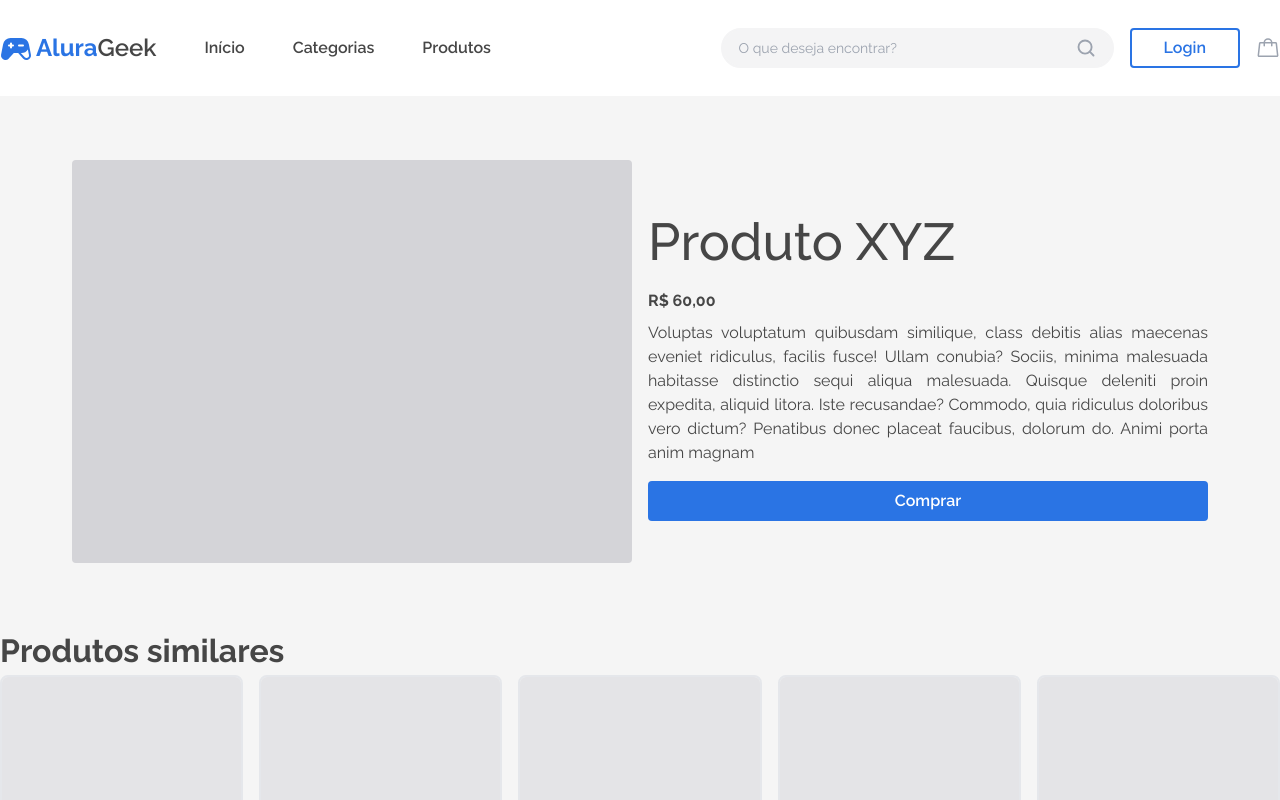
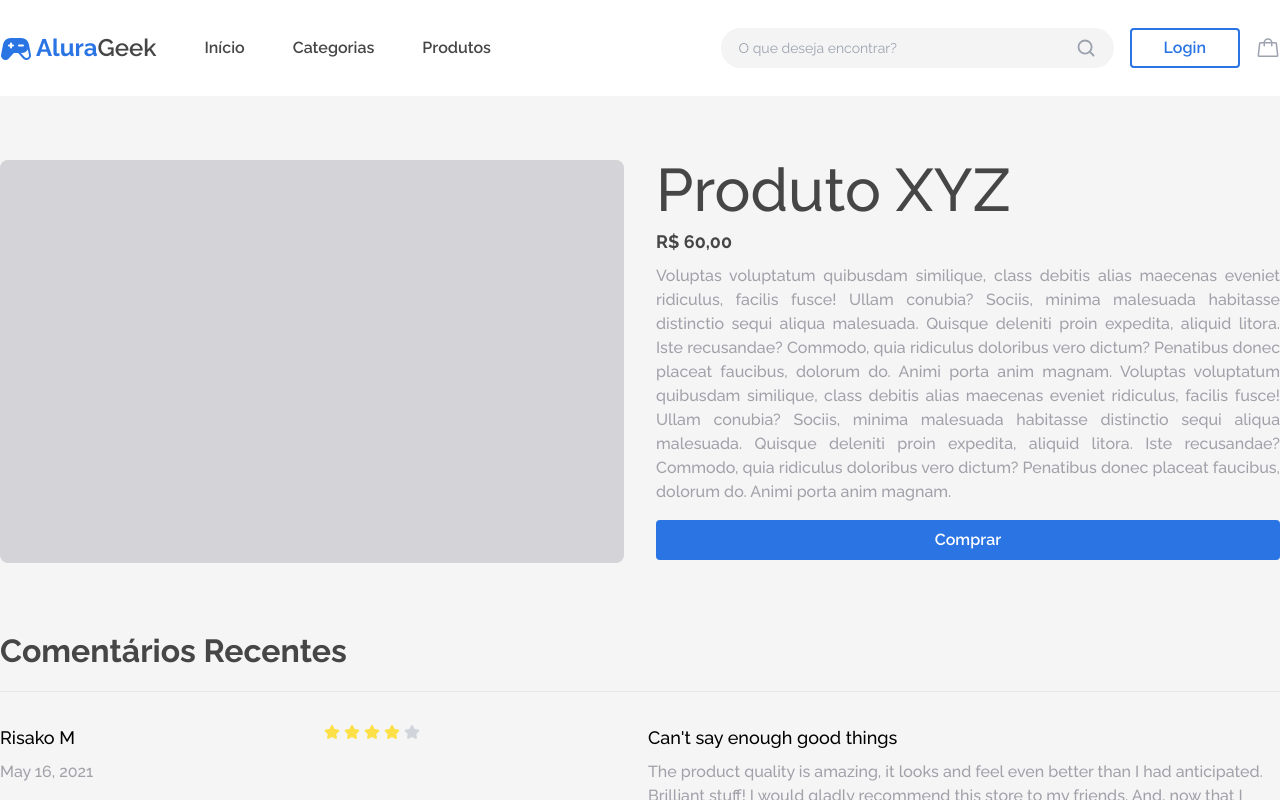
Before and after one commit to paulovictor11/alurageek, a Next.js app: page /produto/xyz in a window 1280 px wide. Shown: the top 800 px of the page. Built offline with nearby package versions, Linux system fonts and the light colour scheme.

Commit message:
style: :art: Página de Produto
Ajustando algumas estilizações e adicionando aréa de comentários recentes

```diff
--- /dev/null
+++ b/src/components/Rating.tsx
@@ -0,0 +1,53 @@
+export type Props = {};
+
+export function Rating(props: Props) {
+    return (
+        <div className="flex items-center space-x-1">
+            <svg
+                className="w-4 h-4 text-yellow-300"
+                aria-hidden="true"
+                xmlns="http://www.w3.org/2000/svg"
+                fill="currentColor"
+                viewBox="0 0 22 20"
+            >
+                <path d="M20.924 7.625a1.523 1.523 0 0 0-1.238-1.044l-5.051-.734-2.259-4.577a1.534 1.534 0 0 0-2.752 0L7.365 5.847l-5.051.734A1.535 1.535 0 0 0 1.463 9.2l3.656 3.563-.863 5.031a1.532 1.532 0 0 0 2.226 1.616L11 17.033l4.518 2.375a1.534 1.534 0 0 0 2.226-1.617l-.863-5.03L20.537 9.2a1.523 1.523 0 0 0 .387-1.575Z" />
+            </svg>
+            <svg
+                className="w-4 h-4 text-yellow-300"
+                aria-hidden="true"
+                xmlns="http://www.w3.org/2000/svg"
+                fill="currentColor"
+                viewBox="0 0 22 20"
+            >
+                <path d="M20.924 7.625a1.523 1.523 0 0 0-1.238-1.044l-5.051-.734-2.259-4.577a1.534 1.534 0 0 0-2.752 0L7.365 5.847l-5.051.734A1.535 1.535 0 0 0 1.463 9.2l3.656 3.563-.863 5.031a1.532 1.532 0 0 0 2.226 1.616L11 17.033l4.518 2.375a1.534 1.534 0 0 0 2.226-1.617l-.863-5.03L20.537 9.2a1.523 1.523 0 0 0 .387-1.575Z" />
+            </svg>
+            <svg
+                className="w-4 h-4 text-yellow-300"
+                aria-hidden="true"
+                xmlns="http://www.w3.org/2000/svg"
+                fill="currentColor"
+                viewBox="0 0 22 20"
+            >
+                <path d="M20.924 7.625a1.523 1.523 0 0 0-1.238-1.044l-5.051-.734-2.259-4.577a1.534 1.534 0 0 0-2.752 0L7.365 5.847l-5.051.734A1.535 1.535 0 0 0 1.463 9.2l3.656 3.563-.863 5.031a1.532 1.532 0 0 0 2.226 1.616L11 17.033l4.518 2.375a1.534 1.534 0 0 0 2.226-1.617l-.863-5.03L20.537 9.2a1.523 1.523 0 0 0 .387-1.575Z" />
+            </svg>
+            <svg
+                className="w-4 h-4 text-yellow-300"
+                aria-hidden="true"
+                xmlns="http://www.w3.org/2000/svg"
+                fill="currentColor"
+                viewBox="0 0 22 20"
+            >
+                <path d="M20.924 7.625a1.523 1.523 0 0 0-1.238-1.044l-5.051-.734-2.259-4.577a1.534 1.534 0 0 0-2.752 0L7.365 5.847l-5.051.734A1.535 1.535 0 0 0 1.463 9.2l3.656 3.563-.863 5.031a1.532 1.532 0 0 0 2.226 1.616L11 17.033l4.518 2.375a1.534 1.534 0 0 0 2.226-1.617l-.863-5.03L20.537 9.2a1.523 1.523 0 0 0 .387-1.575Z" />
+            </svg>
+            <svg
+                className="w-4 h-4 text-gray-300 dark:text-gray-500"
+                aria-hidden="true"
+                xmlns="http://www.w3.org/2000/svg"
+                fill="currentColor"
+                viewBox="0 0 22 20"
+            >
+                <path d="M20.924 7.625a1.523 1.523 0 0 0-1.238-1.044l-5.051-.734-2.259-4.577a1.534 1.534 0 0 0-2.752 0L7.365 5.847l-5.051.734A1.535 1.535 0 0 0 1.463 9.2l3.656 3.563-.863 5.031a1.532 1.532 0 0 0 2.226 1.616L11 17.033l4.518 2.375a1.534 1.534 0 0 0 2.226-1.617l-.863-5.03L20.537 9.2a1.523 1.523 0 0 0 .387-1.575Z" />
+            </svg>
+        </div>
+    );
+}
--- /dev/null
+++ b/src/components/Review.tsx
@@ -0,0 +1,24 @@
+import { Rating } from "./Rating";
+
+export type Props = {};
+
+export function Review(props: Props) {
+    return (
+        <div className="grid grid-cols-4 items-start gap-4 py-8">
+            <div className="flex flex-col gap-2 font-medium">
+                <span className="text-lg">Risako M</span>
+                <span className="text-zinc-400">May 16, 2021</span>
+            </div>
+            <Rating />
+            <div className="col-span-2 flex flex-col gap-2 font-medium">
+                <span className="text-lg">Can't say enough good things</span>
+                <span className="text-zinc-400">
+                    The product quality is amazing, it looks and feel even
+                    better than I had anticipated. Brilliant stuff! I would
+                    gladly recommend this store to my friends. And, now that I
+                    think of it... I actually have, many times!
+                </span>
+            </div>
+        </div>
+    );
+}
--- a/src/pages/produto/[slug].tsx
+++ b/src/pages/produto/[slug].tsx
@@ -1,35 +1,59 @@
 import { ProductCard } from "@/components/ProductCard";
 import { RaisedButton } from "@/components/RaisedButton";
+import { Review } from "@/components/Review";
 import { MainLayout } from "@/layouts/MainLayout";
 
 export default function Product() {
     return (
         <MainLayout>
-            <section className="flex items-center justify-center gap-4">
-                <div className="w-[560px] h-[403px] bg-zinc-300 rounded" />
+            <section className="grid grid-cols-2 gap-8">
+                <div className="w-full h-[403px] bg-zinc-300 rounded-lg" />
 
                 <div className="flex flex-col gap-2">
-                    <h1 className="text-[52px] text-tertiary font-medium">
+                    <h1 className=" text-6xl text-tertiary font-medium">
                         Produto XYZ
                     </h1>
-                    <h6 className="text-tertiary font-bold">R$ 60,00</h6>
+                    <h6 className="text-tertiary font-bold text-lg">
+                        R$ 60,00
+                    </h6>
 
-                    <span className="w-[560px] text-tertiary text-justify mb-2">
+                    <span className="text-zinc-400 text-justify font-medium mb-2">
                         Voluptas voluptatum quibusdam similique, class debitis
                         alias maecenas eveniet ridiculus, facilis fusce! Ullam
                         conubia? Sociis, minima malesuada habitasse distinctio
                         sequi aliqua malesuada. Quisque deleniti proin expedita,
                         aliquid litora. Iste recusandae? Commodo, quia ridiculus
                         doloribus vero dictum? Penatibus donec placeat faucibus,
-                        dolorum do. Animi porta anim magnam
+                        dolorum do. Animi porta anim magnam. Voluptas voluptatum
+                        quibusdam similique, class debitis alias maecenas
+                        eveniet ridiculus, facilis fusce! Ullam conubia? Sociis,
+                        minima malesuada habitasse distinctio sequi aliqua
+                        malesuada. Quisque deleniti proin expedita, aliquid
+                        litora. Iste recusandae? Commodo, quia ridiculus
+                        doloribus vero dictum? Penatibus donec placeat faucibus,
+                        dolorum do. Animi porta anim magnam.
                     </span>
 
                     <RaisedButton>Comprar</RaisedButton>
                 </div>
             </section>
 
+            <section className="divide-y">
+                <div className="flex items-center justify-between mb-4">
+                    <h4 className="text-[32px] text-tertiary font-bold">
+                        Comentários Recentes
+                    </h4>
+                </div>
+
+                <Review />
+                <Review />
+                <Review />
+                <Review />
+                <Review />
+            </section>
+
             <section>
-                <div className="flex items-center justify-between">
+                <div className="flex items-center justify-between mb-4">
                     <h4 className="text-[32px] text-tertiary font-bold">
                         Produtos similares
                     </h4>
```
